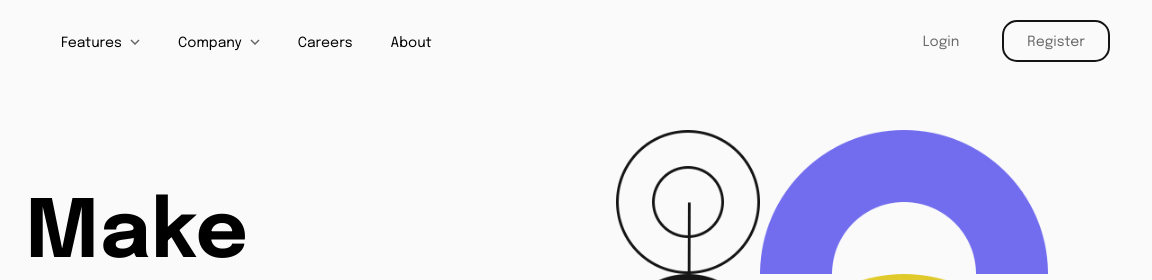
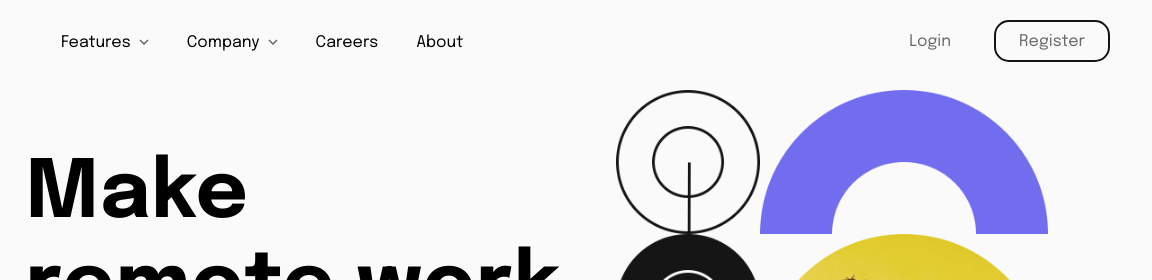
Before and after one commit to Osato28/FEM-intro-dropdown-navigation, a plain HTML site: page index.html in a window 1280 px wide. Shown: the top 280 px of the page, 128-1280 px from the left. Drawn offline with Linux system fonts and the light colour scheme.

Commit message:
Set breakpoints for desktop

```diff
--- a/css/globalvar.css
+++ b/css/globalvar.css
@@ -47,26 +47,6 @@
     /* for transparency's sake, all vars are redefined per media query during development
     TODO: remove unchanged vars from media queries */
     :root {
-        --var-menu-text-fs: 14px;
-
-        --var-menu-icon-h: 20px;
-        --var-menu-icon-mb: -4px;
-        --var-menu-logo-w: 84px;
-        --var-menu-logo-h: 28px;
-
-        --var-menu-logo-w: 84px;
-        --var-menu-logo-h: 28px;
-
-        --var-menu-btn-fs: 14px;
-        --var-menu-btn-pt: 5px;
-        --var-menu-btn-h: 50px;
-        --var-menu-btn-w: 0;
-
-        --var-menu-first-mt: 82px;
-        --var-menu-item-margin: 32px 25px 20px 25px;
-        --var-menu-submenu-margin: 20px 25px 16px 25px;
-        --var-menu-btn-margin: 12px 25px 20px 25px;
-
         --var-intro-header-fs: 35px;
         --var-intro-text-fs: 17px;
         --var-intro-text-lh: 1.6em;
@@ -81,7 +61,29 @@
     }
 }
 
-@media (min-width: 480px) {
+@media (min-height: 600px) {
+    :root {
+        --var-menu-text-fs: 14px;
+
+        --var-menu-icon-h: 20px;
+        --var-menu-icon-mb: -4px;
+
+        --var-menu-logo-w: 84px;
+        --var-menu-logo-h: 28px;
+
+        --var-menu-btn-fs: 14px;
+        --var-menu-btn-pt: 5px;
+        --var-menu-btn-h: 50px;
+        --var-menu-btn-w: 0;
+
+        --var-menu-first-mt: 60px;
+        --var-menu-item-margin: 32px 25px 20px 25px;
+        --var-menu-submenu-margin: 20px 25px 16px 25px;
+        --var-menu-btn-margin: 12px 25px 20px 25px;
+    }
+}
+
+@media (min-width: 410px) {
     :root {
         --var-intro-header-fs: 35px;
         --var-intro-text-fs: 17px;
@@ -97,37 +99,90 @@
     }
 }
 
-@media (min-width: 768px) {
+@media (min-height: 800px) {
+    :root {
+        --var-menu-text-fs: 16px;
 
+        --var-menu-icon-h: 20px;
+        --var-menu-icon-mb: -4.5px;
+
+        --var-menu-logo-w: 84px;
+        --var-menu-logo-h: 28px;
+
+        --var-menu-btn-fs: 16px;
+        --var-menu-btn-pt: 2px;
+        --var-menu-btn-h: 60px;
+        --var-menu-btn-w: 0;
+
+        --var-menu-first-mt: 60px;
+        --var-menu-item-margin: 32px 25px 20px 25px;
+        --var-menu-submenu-margin: 20px 25px 16px 25px;
+        --var-menu-btn-margin: 12px 25px 20px 25px;
+    }
 }
 
-@media (min-width: 1024px) {
+@media (min-width: 650px) {
+    :root {
+        --var-intro-header-fs: 52px;
+        --var-intro-text-fs: 19px;
+        --var-intro-text-lh: 1.6em;
 
+        --var-intro-btn-h: 60px;
+        --var-intro-btn-w: 180px;
+        --var-intro-btn-fs: 19px;
+        --var-intro-btn-lh: 1em;
+        --var-intro-btn-pt: 2px;
+
+        --var-intro-logos-fs: 1.8vw;
+    }
+}
+
+@media (min-width: 1023px) {
+    :root {
+        --var-intro-header-fs: 48px;
+        --var-intro-text-fs: 16px;
+        --var-intro-text-lh: 1.6em;
+        --var-intro-mt: 30px;
+        --var-intro-h: 72vh;
+
+        --var-intro-btn-h: 50px;
+        --var-intro-btn-w: 150px;
+        --var-intro-btn-fs: 16px;
+        --var-intro-btn-lh: 1em;
+        --var-intro-btn-pt: 2px;
+
+        --var-intro-logos-fs: 1vw;
+    }
+}
+
+@media (min-height: 1000px) {
+    :root {
+        --var-menu-text-fs: 19px;
+
+        --var-menu-icon-h: 24px;
+        --var-menu-icon-mb: -5px;
+
+        --var-menu-logo-w: 84px;
+        --var-menu-logo-h: 28px;
+
+        --var-menu-btn-fs: 19px;
+        --var-menu-btn-pt: 2px;
+        --var-menu-btn-h: 60px;
+        --var-menu-btn-w: 0;
+
+        --var-menu-first-mt: 60px;
+        --var-menu-item-margin: 32px 25px 20px 25px;
+        --var-menu-submenu-margin: 30px 25px 16px 25px;
+        --var-menu-btn-margin: 12px 25px 20px 25px;
+    }
 }
 
 @media (min-width: 1200px) {
     :root {
-        /* --var-menu-text-fs: 0; */
-
-        /* --var-menu-icon-h: 0;
-        --var-menu-icon-mb: 0; */
-
-        /* --var-menu-logo-w: 0;
-        --var-menu-logo-h: 0; */
-
-        /* --var-menu-btn-fs: 0;
-        --var-menu-btn-pt: 0;
-        --var-menu-btn-h: 0;
-        --var-menu-btn-w: 0; */
-
-        /* --var-menu-first-mt: 0;
-        --var-menu-item-margin: 0;
-        --var-menu-submenu-margin: 0;
-        --var-menu-btn-margin: 0; */
-
         --var-intro-header-fs: 80px;
         --var-intro-text-fs: 20px;
         --var-intro-text-lh: 1.6em;
+        --var-intro-mt: 40px;
         --var-intro-h: 72vh;
 
         --var-intro-btn-h: 59px;
--- a/css/styles.css
+++ b/css/styles.css
@@ -430,7 +430,7 @@ body {
 */
 
 
-@media (min-width: 768px) {
+@media (min-width: 1024px) {
 
     body {
         display: flex;
@@ -568,7 +568,7 @@ body {
 
     .intro {
         flex-direction: row;
-        margin-top: 40px;
+        margin-top: var(-var-intro-mt);
         height: var(--var-intro-h);
         /* TODO: make responsive, replace margins with flex where possible */
     }
--- a/js/scripts.js
+++ b/js/scripts.js
@@ -19,10 +19,10 @@ function untoggleAllChildren(element) {
 const toggleElements = document.getElementsByClassName('toggle');
 
 // Variable that checks whether the
-var isMobile = matchMedia('(max-width: 767px)').matches;
+var isMobile = matchMedia('(max-width: 1023px)').matches;
 // The check runs every resize (turning the tablet from portrait to landscape, for instance)
 window.addEventListener('resize', (ev) => {
-    newValue = matchMedia('(max-width: 767px)').matches;
+    newValue = matchMedia('(max-width: 1023px)').matches;
     if (isMobile !== newValue) {
         console.log(isMobile, newValue, "untoggling")
         isMobile = newValue;
```
Also changed, not shown: README.md.
